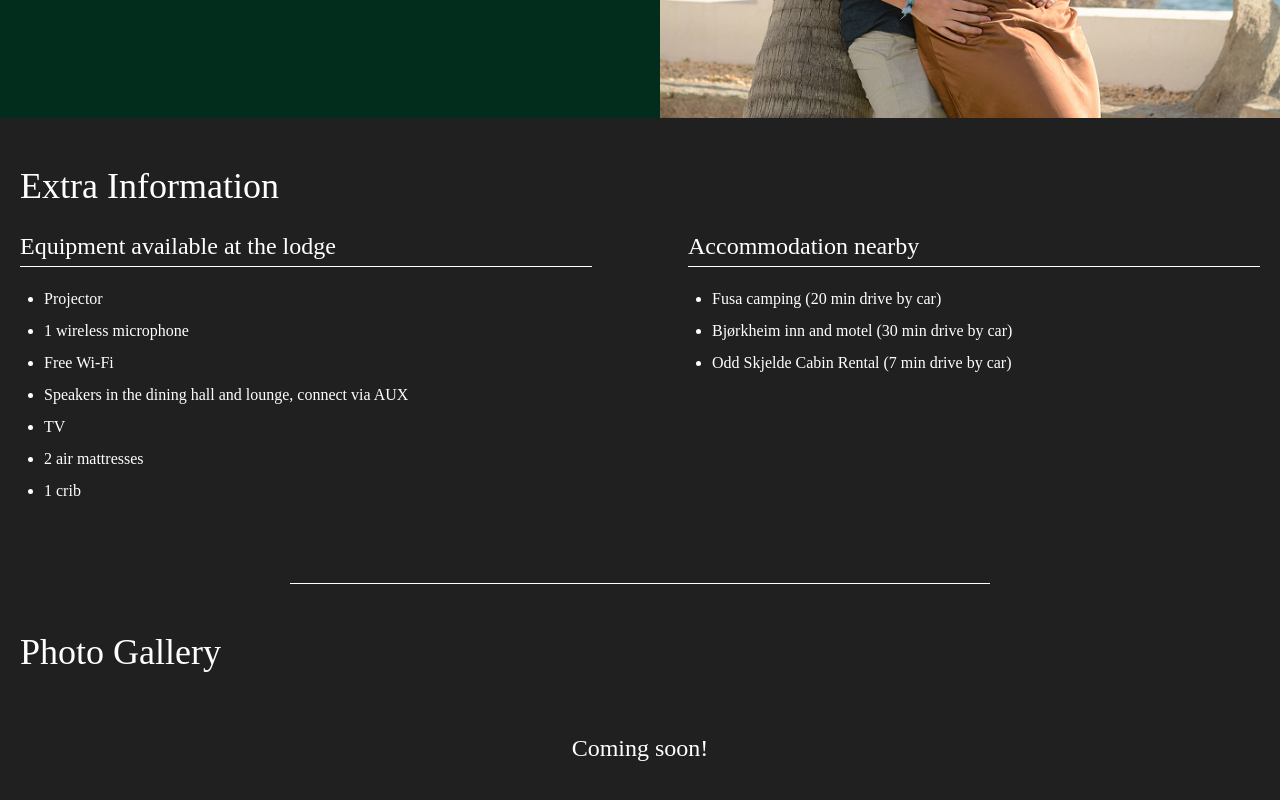
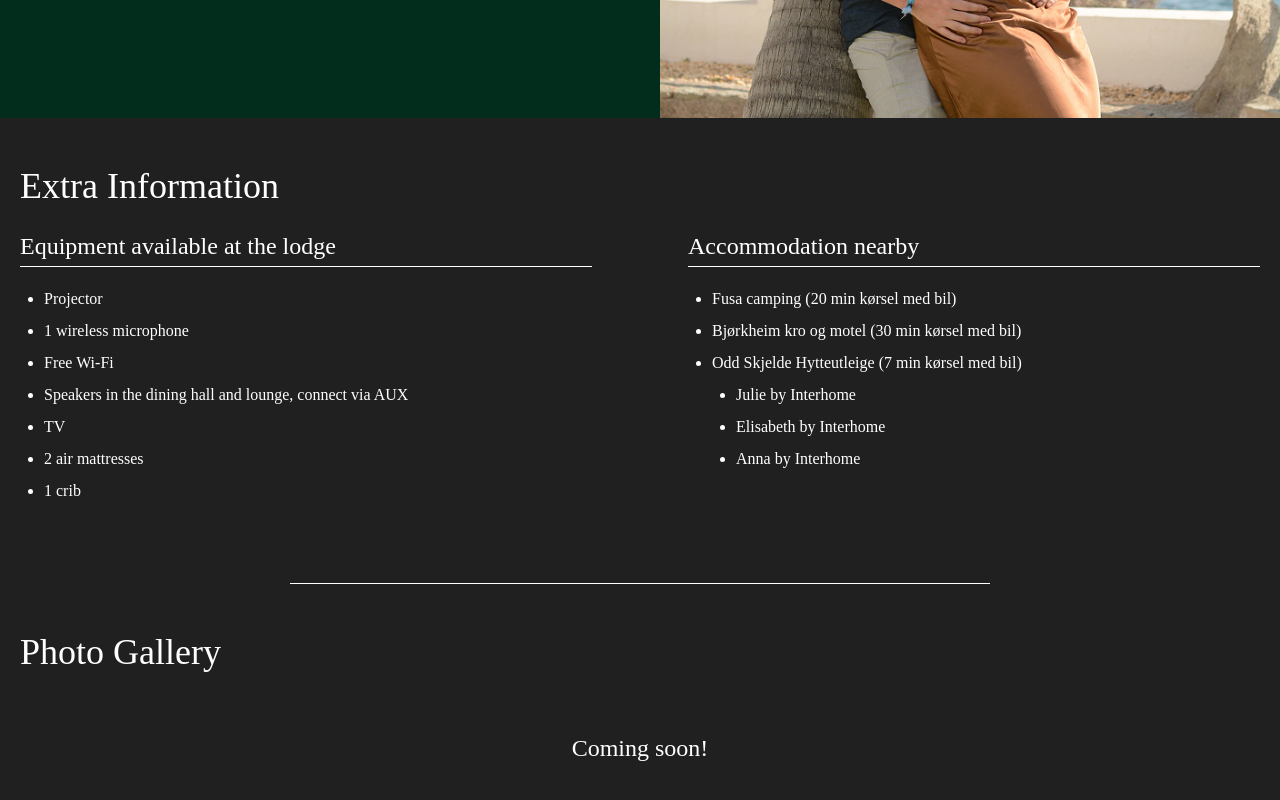
Before and after one commit to LauraBLei/Wedding, a React (Vite) app: page / in a window 1280 px wide. Shown: the part 3531-4331 px from the top of the page. Built offline with nearby package versions, Linux system fonts and the light colour scheme; a web font is replaced by a local one.

Commit message:
added links to the accomodations nearby

```diff
--- a/src/components/sections/ekstra.tsx
+++ b/src/components/sections/ekstra.tsx
@@ -3,7 +3,6 @@ import { useTranslation } from "react-i18next";
 export const EkstraSection = () => {
   const { t } = useTranslation();
   const listOne = t("extra.list_one", { returnObjects: true }) as string[];
-  const listTwo = t("extra.list_two", { returnObjects: true }) as string[];
 
   return (
     <div>
@@ -21,13 +20,57 @@ export const EkstraSection = () => {
         </div>
         <div className="flex-1">
           <h2 className="headlineTwo mb-2">{t("extra.subject_two")}</h2>
-          {Array.isArray(listTwo) && listTwo.length > 0 && (
-            <ul className="list-disc ml-6 mt-5 flex flex-col gap-2">
-              {listTwo.map((item, idx) => (
-                <li key={idx}>{item}</li>
-              ))}
+          <ul className="list-disc ml-6 mt-5 flex flex-col gap-2">
+            <li>
+              <a
+                href={t("extra.first_link")}
+                target="_blank"
+                rel="noopener noreferrer"
+              >
+                {t("extra.first_text")}
+              </a>
+            </li>
+            <li>
+              <a
+                href={t("extra.second_link")}
+                target="_blank"
+                rel="noopener noreferrer"
+              >
+                {t("extra.second_text")}
+              </a>
+            </li>
+            <li>{t("extra.third_text")}</li>
+            <ul className="list-disc ml-6  flex flex-col gap-2">
+              <li>
+                <a
+                  href={t("extra.third_link_one")}
+                  target="_blank"
+                  rel="noopener noreferrer"
+                >
+                  Julie by Interhome
+                </a>
+              </li>
+              <li>
+                <a
+                  href={t("extra.third_link_two")}
+                  target="_blank"
+                  rel="noopener noreferrer"
+                >
+                  Elisabeth by Interhome
+                </a>
+              </li>
+              <li>
+                {" "}
+                <a
+                  href={t("extra.third_link_three")}
+                  target="_blank"
+                  rel="noopener noreferrer"
+                >
+                  Anna by Interhome
+                </a>
+              </li>
             </ul>
-          )}
+          </ul>
         </div>
       </div>
       <div className="w-full max-w-[700px] place-self-center border-b-1 mt-20 border-white"></div>
--- a/src/locales/da/translation.json
+++ b/src/locales/da/translation.json
@@ -73,11 +73,17 @@
       "1 barneseng"
     ],
     "subject_two": "Overnatning i nærheden",
-    "list_two": [
-      "Fusa camping (20 min kørsel med bil)",
-      "Bjørkheim kro og motel (30 min kørsel med bil)",
-      "Odd Skjelde Hytteutleige (7 min kørsel med bil)"
-    ]
+
+    "first_text": "Fusa camping (20 min kørsel med bil)",
+    "first_link": "https://campio.no/nb/campsite/fusa-camping",
+    "second_text": "Bjørkheim kro og motel (30 min kørsel med bil)",
+    "second_link": "https://bjorkheim.no/",
+    "third_text": "Odd Skjelde Hytteutleige (7 min kørsel med bil)",
+    "third_link_one": "https://www.airbnb.no/rooms/37215290?adults=1&children=0&enable_m3_private_room=true&infants=0&pets=0&check_in=2024-06-28&check_out=2024-07-05&source_impression_id=p3_1706194913_yYD27wdXt0XVROpo&previous_page_section_name=1000&federated_search_id=b34529b7-a958-49d5-8c0c-2fb373f3e5cb",
+    "third_link_two": "https://www.airbnb.no/rooms/37214391?adults=1&children=0&enable_m3_private_room=true&infants=0&pets=0&check_in=2024-06-01&check_out=2024-06-08&source_impression_id=p3_1706194913_e4BQ%2FFW7GbuA3kjG&previous_page_section_name=1000&federated_search_id=b34529b7-a958-49d5-8c0c-2fb373f3e5cb",
+    "third_link_three": "https://www.airbnb.no/rooms/37214567?adults=1&children=0&enable_m3_private_room=true&infants=0&pets=0&check_in=2024-06-22&check_out=2024-06-29&source_impression_id=p3_1706194913_2FLKk9mZOJWTmH1s&previous_page_section_name=1000&federated_search_id=b34529b7-a958-49d5-8c0c-2fb373f3e5cb",
+
+    "small_text": "Vi anbefaler at bestille overnatning tidligt, da det kan blive fyldt op mod weekenden."
   },
   "foto": {
     "headline": "Fotogalleri",
--- a/src/locales/en/translation.json
+++ b/src/locales/en/translation.json
@@ -69,11 +69,17 @@
       "1 crib"
     ],
     "subject_two": "Accommodation nearby",
-    "list_two": [
-      "Fusa camping (20 min drive by car)",
-      "Bjørkheim inn and motel (30 min drive by car)",
-      "Odd Skjelde Cabin Rental (7 min drive by car)"
-    ]
+
+    "first_text": "Fusa camping (20 min kørsel med bil)",
+    "first_link": "https://campio.no/nb/campsite/fusa-camping",
+    "second_text": "Bjørkheim kro og motel (30 min kørsel med bil)",
+    "second_link": "https://bjorkheim.no/",
+    "third_text": "Odd Skjelde Hytteutleige (7 min kørsel med bil)",
+    "third_link_one": "https://www.airbnb.no/rooms/37215290?adults=1&children=0&enable_m3_private_room=true&infants=0&pets=0&check_in=2024-06-28&check_out=2024-07-05&source_impression_id=p3_1706194913_yYD27wdXt0XVROpo&previous_page_section_name=1000&federated_search_id=b34529b7-a958-49d5-8c0c-2fb373f3e5cb",
+    "third_link_two": "https://www.airbnb.no/rooms/37214391?adults=1&children=0&enable_m3_private_room=true&infants=0&pets=0&check_in=2024-06-01&check_out=2024-06-08&source_impression_id=p3_1706194913_e4BQ%2FFW7GbuA3kjG&previous_page_section_name=1000&federated_search_id=b34529b7-a958-49d5-8c0c-2fb373f3e5cb",
+    "third_link_three": "https://www.airbnb.no/rooms/37214567?adults=1&children=0&enable_m3_private_room=true&infants=0&pets=0&check_in=2024-06-22&check_out=2024-06-29&source_impression_id=p3_1706194913_2FLKk9mZOJWTmH1s&previous_page_section_name=1000&federated_search_id=b34529b7-a958-49d5-8c0c-2fb373f3e5cb",
+
+    "small_text": "Remember to book early, as these places fill up quickly!"
   },
   "foto": {
     "headline": "Photo Gallery",
--- a/src/locales/no/translation.json
+++ b/src/locales/no/translation.json
@@ -69,11 +69,19 @@
       "1 barneseng"
     ],
     "subject_two": "Overnatting i nærheten",
-    "list_two": [
-      "Fusa camping (20 min kjøring med bil)",
-      "Bjørkheim kro og motell (30 min kjøring med bil)",
-      "Odd Skjelde Hytteutleie (7 min kjøring med bil)"
-    ]
+
+    "first_text": "Fusa camping (20 min kørsel med bil)",
+    "first_link": "https://campio.no/nb/campsite/fusa-camping",
+
+    "second_text": "Bjørkheim kro og motel (30 min kørsel med bil)",
+    "second_link": "https://bjorkheim.no/",
+
+    "third_text": "Odd Skjelde Hytteutleige (7 min kørsel med bil)",
+    "third_link_one": "https://www.airbnb.no/rooms/37215290?adults=1&children=0&enable_m3_private_room=true&infants=0&pets=0&check_in=2024-06-28&check_out=2024-07-05&source_impression_id=p3_1706194913_yYD27wdXt0XVROpo&previous_page_section_name=1000&federated_search_id=b34529b7-a958-49d5-8c0c-2fb373f3e5cb",
+    "third_link_two": "https://www.airbnb.no/rooms/37214391?adults=1&children=0&enable_m3_private_room=true&infants=0&pets=0&check_in=2024-06-01&check_out=2024-06-08&source_impression_id=p3_1706194913_e4BQ%2FFW7GbuA3kjG&previous_page_section_name=1000&federated_search_id=b34529b7-a958-49d5-8c0c-2fb373f3e5cb",
+    "third_link_three": "https://www.airbnb.no/rooms/37214567?adults=1&children=0&enable_m3_private_room=true&infants=0&pets=0&check_in=2024-06-22&check_out=2024-06-29&source_impression_id=p3_1706194913_2FLKk9mZOJWTmH1s&previous_page_section_name=1000&federated_search_id=b34529b7-a958-49d5-8c0c-2fb373f3e5cb",
+
+    "small_text": "Vi anbefaler å bestille overnatting tidlig, da det kan bli fullt opp mot helgen."
   },
   "foto": {
     "headline": "Fotogalleri",
```
